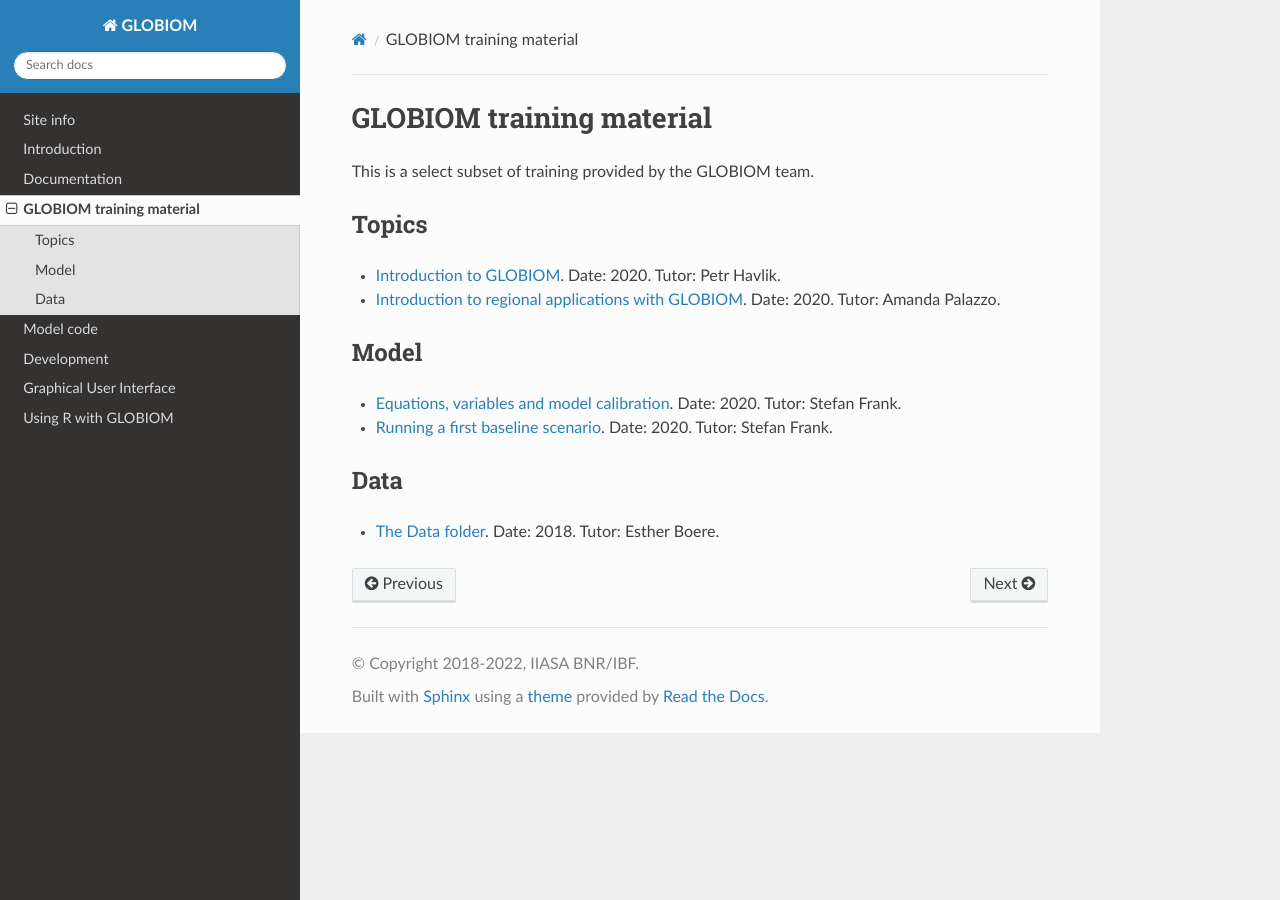
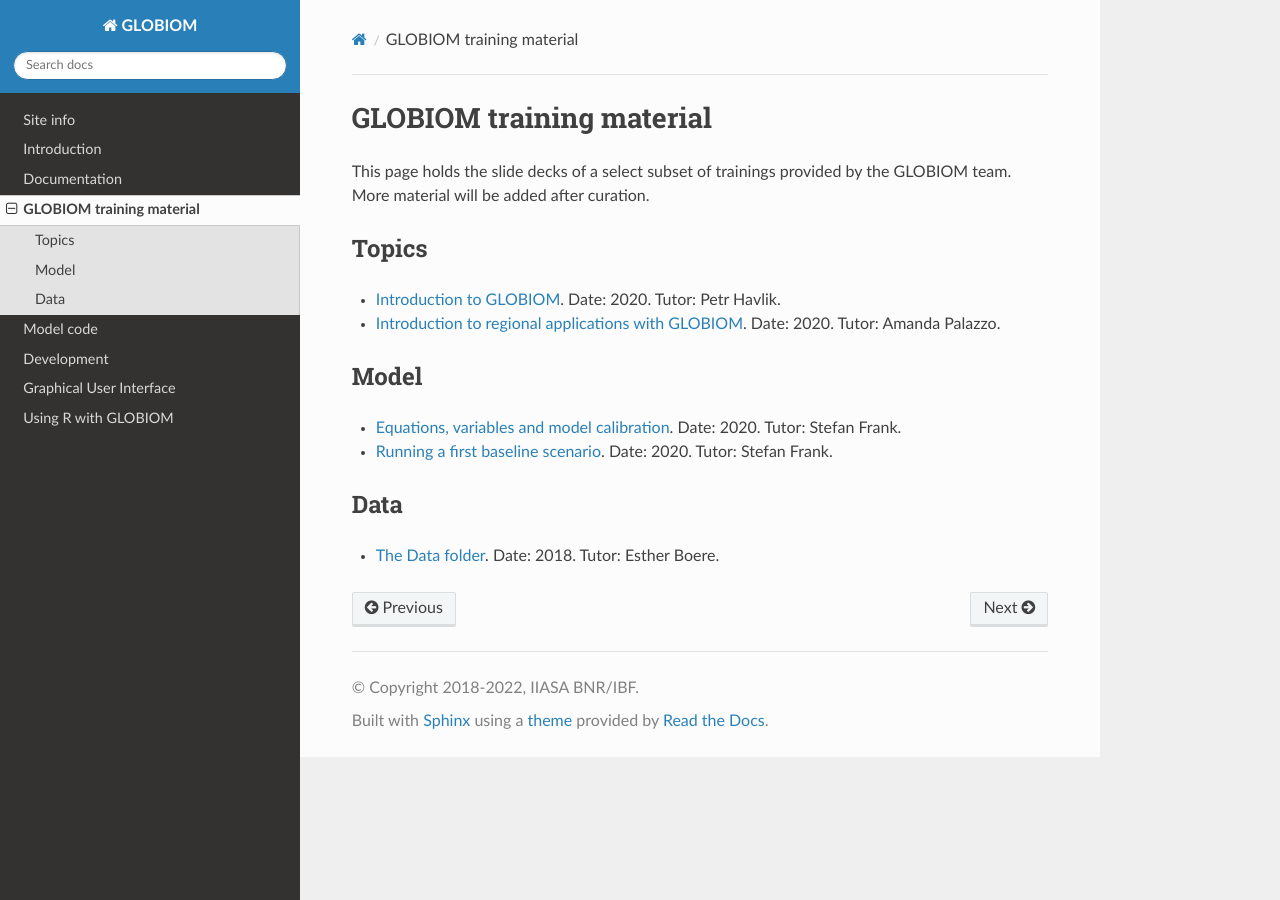
Before and after one commit to iiasa/GLOBIOM_doc, a Sphinx documentation site: the page built from source/training_material.rst, in a window 1280 px wide. Built offline with Sphinx 7.4.7 and the Read the Docs theme 2.0.0, drawn with Linux system fonts in a browser that asks for light colours; pages that are not in the unit, such as notebooks, are missing from menus.

Commit message:
Update intro to training material

```diff
--- a/source/training_material.rst
+++ b/source/training_material.rst
@@ -3,7 +3,7 @@
 GLOBIOM training material
 =========================
 
-This is a select subset of training provided by the GLOBIOM team.
+This page holds the slide decks of a select subset of trainings provided by the GLOBIOM team. More material will be added after curation.
 
 Topics
 ------
```
